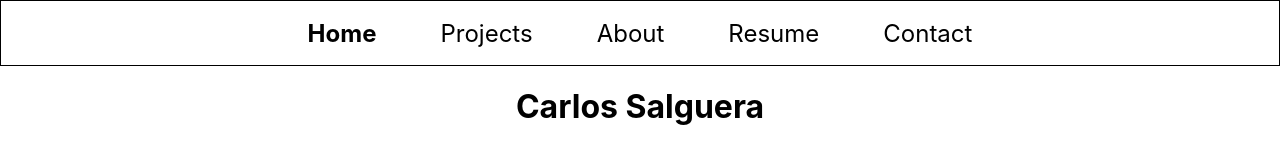
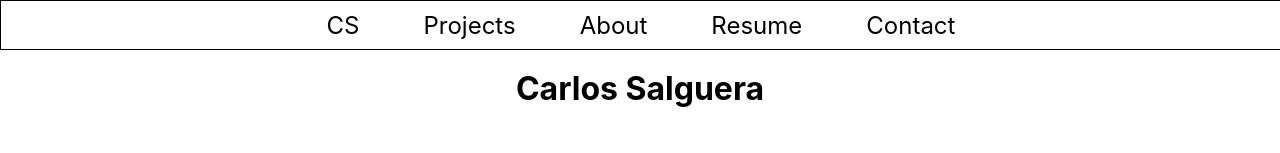
Before and after one commit to csalguera/portfolio-react, a React (Create React App) app: page / in a window 1280 px wide. Shown: the top 153 px of the page. Built offline with nearby package versions, Linux system fonts and the light colour scheme.

Commit message:
keep Nav at top via position fixed

```diff
--- a/src/App.css
+++ b/src/App.css
@@ -5,7 +5,8 @@ img {
 
 .page-component-container {
   margin: 0;
-  min-height: 100vh;
+  padding-top: 6vh;
+  min-height: 94vh;
   display: flex;
   flex-direction: column;
   align-items: center;
--- a/src/App.js
+++ b/src/App.js
@@ -1,6 +1,5 @@
 import './App.css'
 import { useRef } from 'react'
-import { Route, Routes } from 'react-router-dom'
 import About from './pages/About/About'
 import Contact from './pages/Contact/Contact'
 import Landing from './pages/Landing/Landing'
@@ -9,6 +8,7 @@ import Resume from './pages/Resume/Resume'
 import Nav from './components/Nav/Nav'
 
 function App() {
+  const landingRef = useRef(null)
   const projectsRef = useRef(null)
   const aboutRef = useRef(null)
   const resumeRef = useRef(null)
@@ -21,13 +21,14 @@ function App() {
   return (
     <>
       <Nav
+        landingRef={landingRef}
         projectsRef={projectsRef}
         aboutRef={aboutRef}
         resumeRef={resumeRef}
         contactRef={contactRef}
         scrollToRef={scrollToRef}
       />
-      <Landing />
+      <Landing landingRef={landingRef} />
       <Projects projectsRef={projectsRef} />
       <About aboutRef={aboutRef} />
       <Resume resumeRef={resumeRef} />
--- a/src/components/Nav/Nav.jsx
+++ b/src/components/Nav/Nav.jsx
@@ -4,6 +4,7 @@ import { Link, useLocation } from "react-router-dom";
 const Nav = (props) => {
   const {
     scrollToRef,
+    landingRef,
     projectsRef,
     aboutRef,
     resumeRef,
@@ -15,12 +16,9 @@ const Nav = (props) => {
     <>
       <nav>
         <div className={styles.navbar}>
-          <Link
-            to='/'
-            className={location.pathname === '/' ? styles.active : ''}
-          >
-            Home
-          </Link>
+          <button onClick={() => scrollToRef(landingRef)} className={styles['nav-button']}>
+            CS
+          </button>
           <button onClick={() => scrollToRef(projectsRef)} className={styles['nav-button']}>
             Projects
           </button>
--- a/src/components/Nav/Nav.module.css
+++ b/src/components/Nav/Nav.module.css
@@ -1,10 +1,13 @@
 .navbar {
   margin: 0;
+  width: 100%;
   display: flex;
   justify-content: center;
   align-items: center;
   border: solid 1px black;
-  min-height: 8vh;
+  min-height: 6vh;
+  position: fixed;
+  top: 0;
 }
 
 .nav-button {
--- a/src/pages/Landing/Landing.jsx
+++ b/src/pages/Landing/Landing.jsx
@@ -1,8 +1,8 @@
 import styles from './Landing.module.css'
 
-function Landing() {
+function Landing({ landingRef }) {
   return (
-    <main className='page-component-container'>
+    <main className='page-component-container' ref={landingRef}>
       <h1>Carlos Salguera</h1>
       <h2>Fullstack Developer</h2>
       <img className={styles['landing-img']} src="https://i.imgur.com/H5qSmJf.jpg" alt="" />
```
